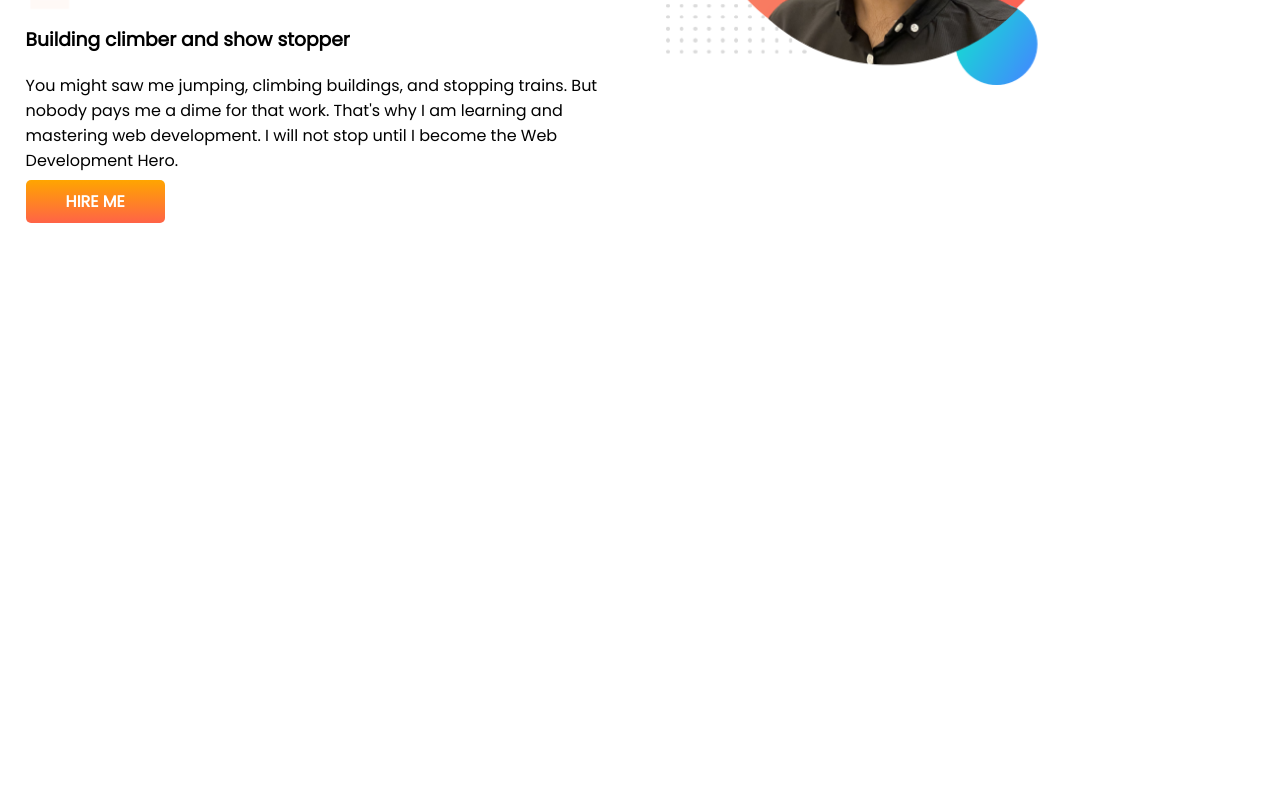
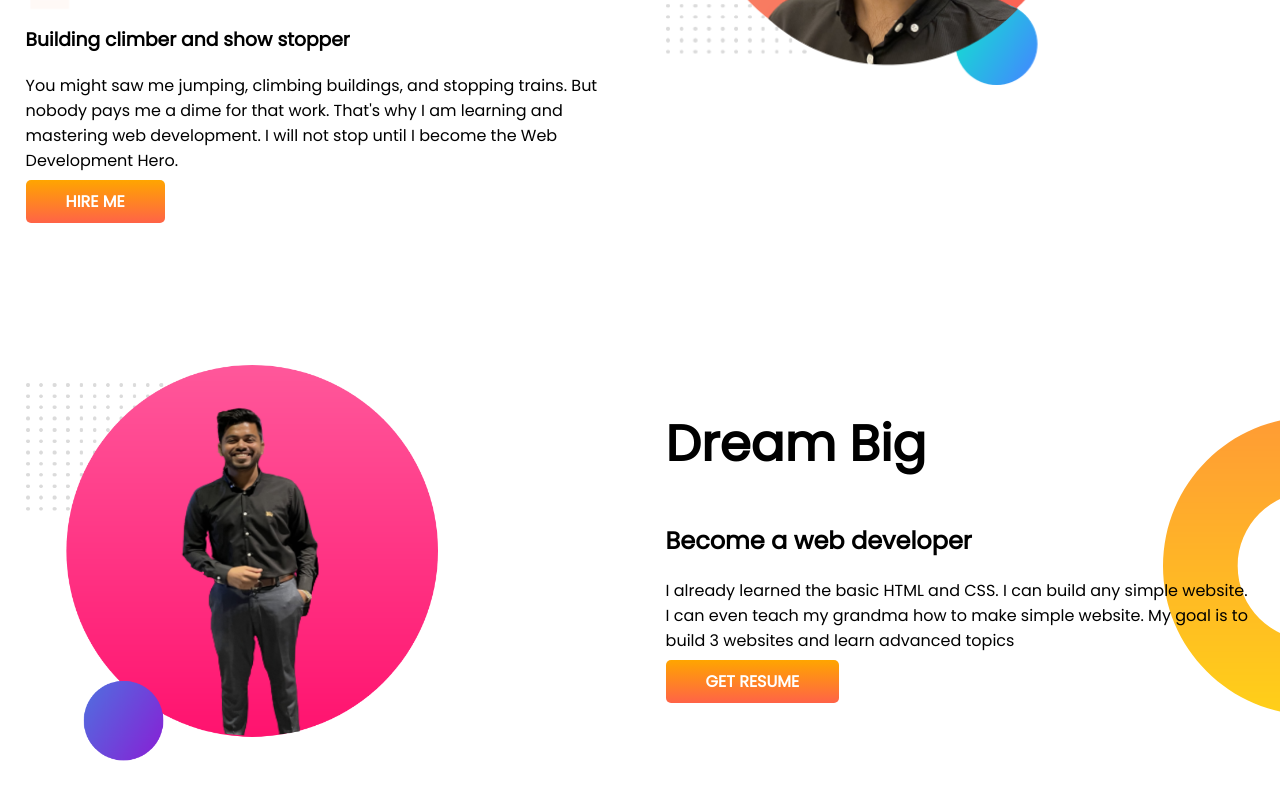
Before and after one commit to jobiar/developer-portfolio1, a plain HTML site: page index.html in a window 1280 px wide. Shown: the part 350-1150 px from the top of the page. Before the commit the page ends 800 px from the top, so only its background shows below. Drawn offline with Linux system fonts and the light colour scheme.

Commit message:
dream added

```diff
--- a/index.html
+++ b/index.html
@@ -30,6 +30,19 @@
             <img src="images/jobiar.png" alt="">
         </div>
     </section>
+
+    <section class="dream-big">
+        <div class="half-width">
+            <img src="images/jobiar2.png" alt="">
+        </div>
+        <div class="half-width">
+            <h1>Dream Big</h1>
+            <h2>Become a web developer</h2>
+            <p>I already learned the basic HTML and CSS. I can build any simple website. I can even teach my grandma how
+                to make simple website. My goal is to build 3 websites and learn advanced topics</p>
+            <a class="link-button" target="_blank" href="https://github.com/jobiar">GET RESUME</a>
+        </div>
+    </section>
 </body>
 
 </html>
--- a/style.css
+++ b/style.css
@@ -14,6 +14,7 @@ h1 {
 
 section {
     display: flex;
+    margin-bottom: 100px;
 }
 
 .half-width {
@@ -41,3 +42,10 @@ section {
 
 
 }
+
+.dream-big {
+    background-image: url(images/dream-bg.png);
+    background-repeat: no-repeat;
+    background-position: right;
+
+}
```
Also changed, not shown: images/jobiar2.png (added).
